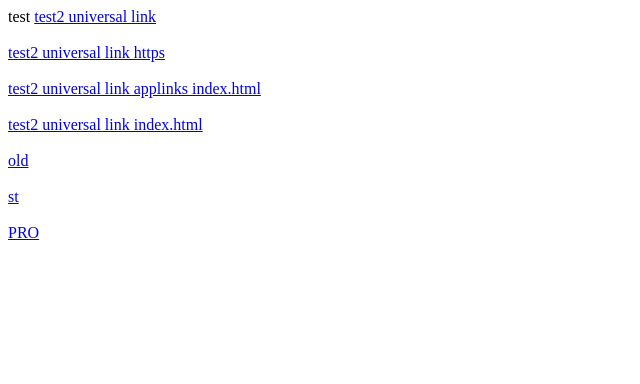
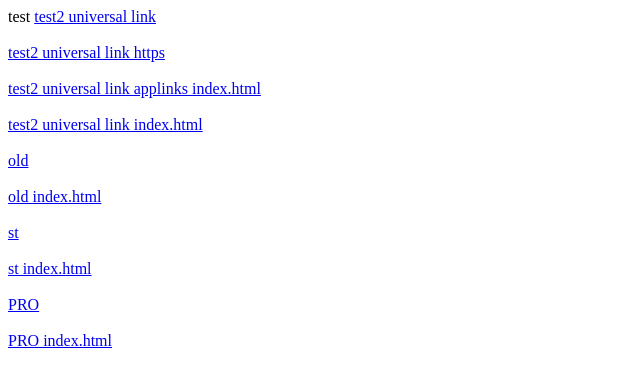
Before and after one commit to gr-masui/gr-masui, a plain HTML site: page index.html in a window 1280 px wide. Shown: the whole page, without its empty margins (0-640 px from the left). Drawn offline with Linux system fonts and the light colour scheme.

Commit message:
Update index.html

```diff
--- a/index.html
+++ b/index.html
@@ -15,9 +15,15 @@ test
      <br><br>
     <a href="https:infoq-app-ios-universal-links.s3-ap-northeast-1.amazonaws.com/old/">old</a>
     <br><br>
+      <a href="https:infoq-app-ios-universal-links.s3-ap-northeast-1.amazonaws.com/old/index.html">old index.html</a>
+    <br><br>
     <a href="https://infoq-app-ios-universal-links.s3-ap-northeast-1.amazonaws.com/st/">st</a>
     <br><br>
+      <a href="https://infoq-app-ios-universal-links.s3-ap-northeast-1.amazonaws.com/st/index.html">st index.html</a>
+    <br><br>
     <a href="https://infoq-app-ios-universal-links.s3-ap-northeast-1.amazonaws.com/pro/">PRO</a>
+     <br><br>
+    <a href="https://infoq-app-ios-universal-links.s3-ap-northeast-1.amazonaws.com/pro/index.html">PRO index.html</a>
 
 </body>
 </body>
```
